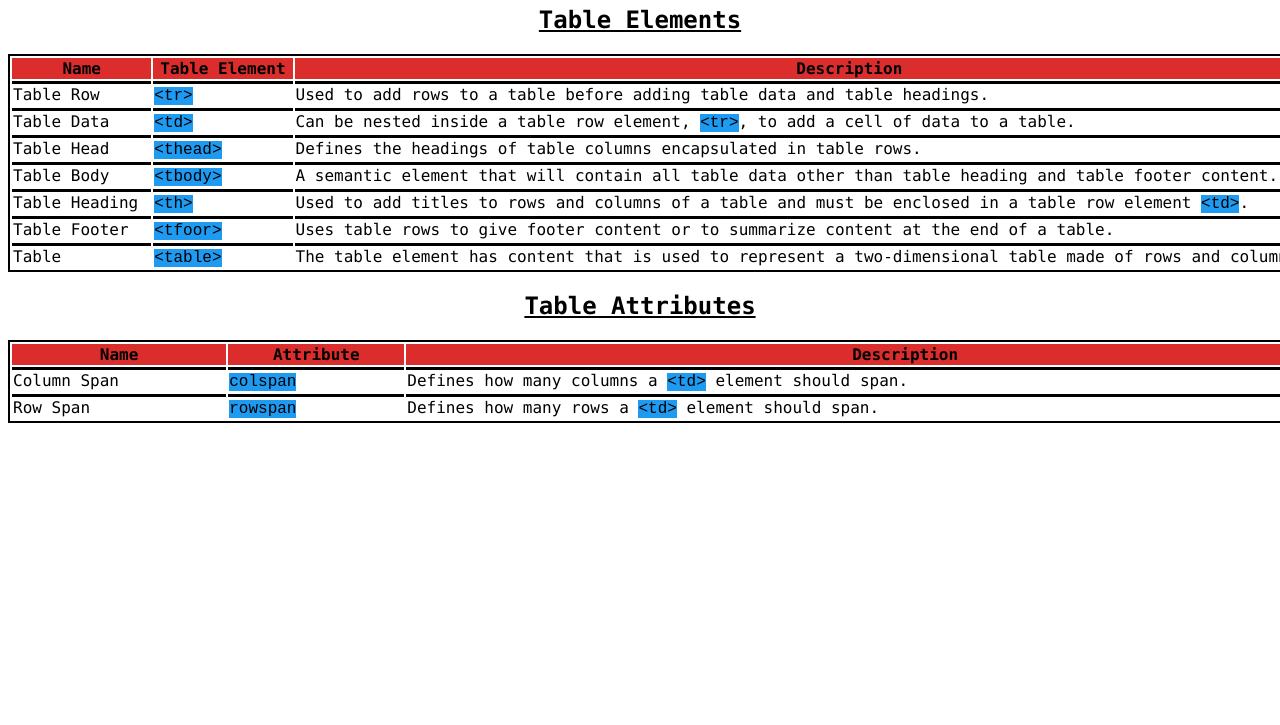
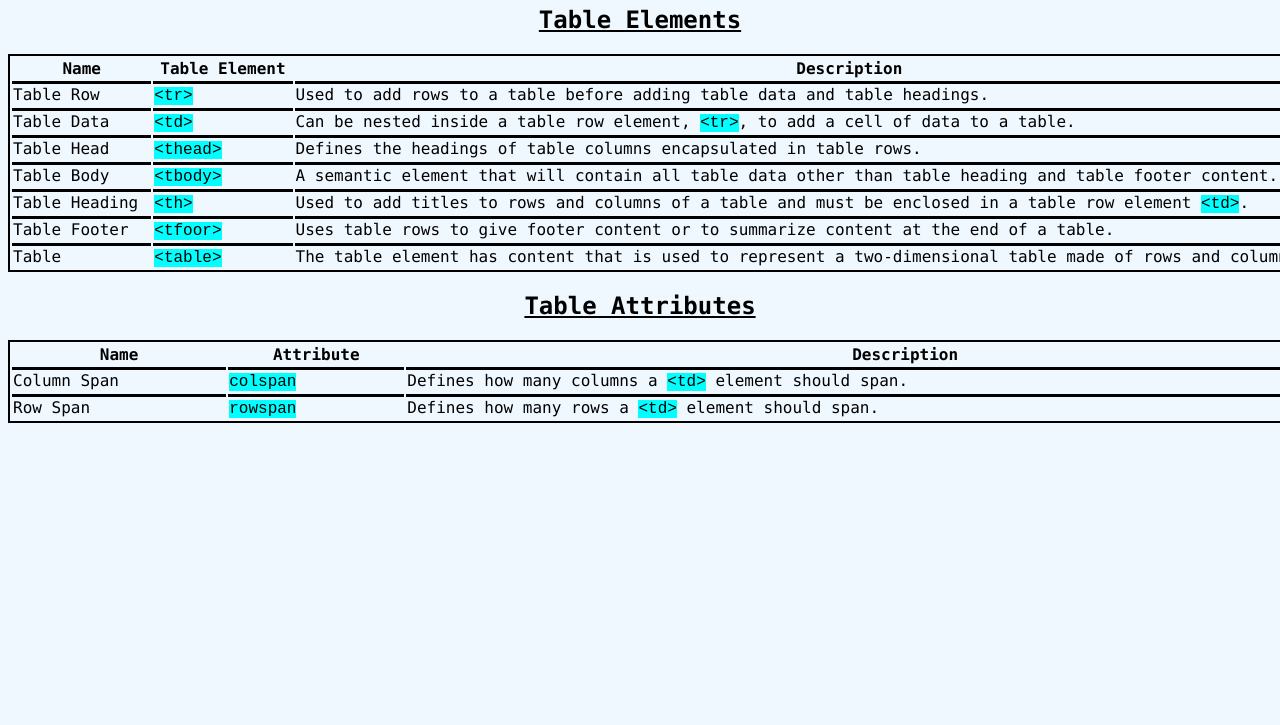
Before and after one commit to JordanLeonardWebDev/HTMLCheatSheetTables, a plain HTML site: page index.html in a window 1280 px wide. Shown: the part 75-800 px from the top of the page. Drawn offline with Linux system fonts and the light colour scheme.

Commit message:
Fourth commit, colors changed from rgb to named css colours

```diff
--- a/styles.css
+++ b/styles.css
@@ -1,6 +1,6 @@
 body {
     font-family: "Lucida Console", Courier, monospace;
-    background-color: white;
+    background-color: aliceblue;
   }
 
   h1 {
@@ -21,15 +21,15 @@ body {
   }
 
   thead {
-    background-color: rgb(220, 45, 45);
+    background-color: crimson);
   }
 
   td {
-    border-top: 3px solid rgb(0, 0, 0);
+    border-top: 3px solid black;
   }
 
   .code {
     font-size: 16px;
     font-family: monospace;
-    background-color: rgb(31, 154, 241);
+    background-color: cyan;
   }
```
